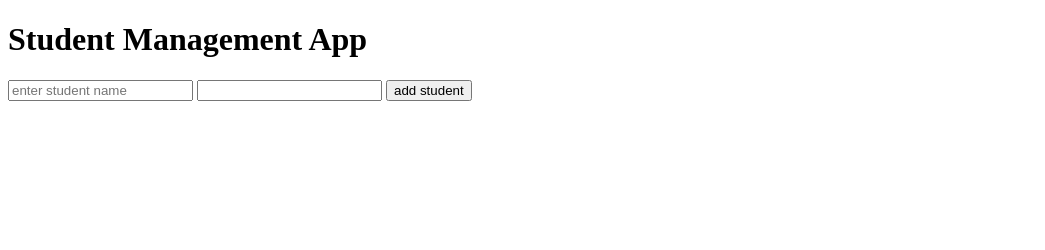
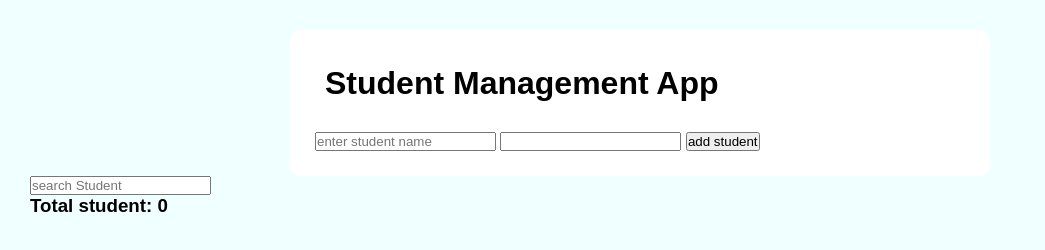
Before and after one commit to daniellaomondi-design/personal-web-page, a plain HTML site: page index.html in a window 1280 px wide. Shown: the whole page, without its empty margins (0-1045 px from the left). Drawn offline with Linux system fonts and the light colour scheme.

Commit message:
Started our css

```diff
--- a/index.html
+++ b/index.html
@@ -22,5 +22,19 @@
 
 </div>
     </div>
+    <div class="search-section">
+        <input
+        type="text"
+        id="searchInput"
+        placeholder="search Student">
+
+    </div>
+    <h3>Total student:
+        <span id="totalStdents">0</span>
+        <ul id="studentList"></ul>
+    </h3>
+</div>
+<script src="script.js"></script>
+
 </body>
 </html>
--- a/syles.css
+++ b/syles.css
@@ -0,0 +1,24 @@
+*{
+    margin:0;
+    padding: 0;
+    box-sizing: border-box;
+}
+
+body{
+font-family: arial, sans-serif;
+background-color: azure;
+padding:30px;
+}
+
+.container{
+    max-width:700px;
+    margin:auto;
+    background: white;
+    padding: 25px;
+    border-radius: 10px;
+}
+
+h1{
+    padding:10px;
+    margin-bottom:20px;
+}
```
